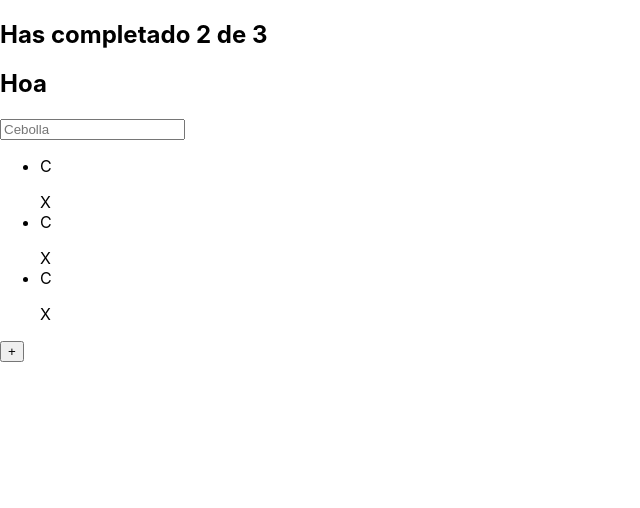
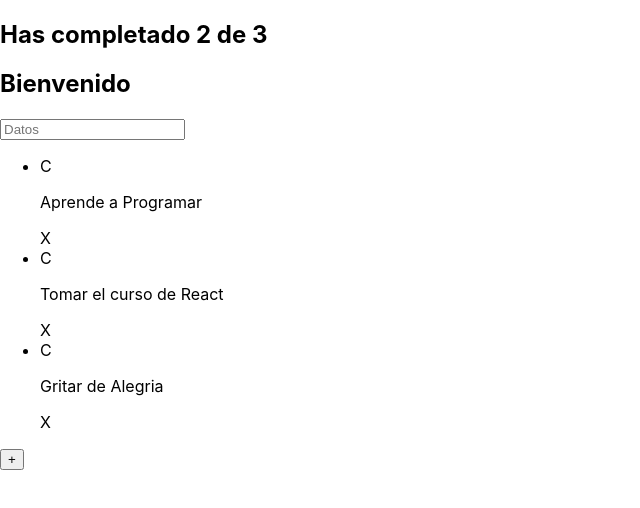
Before and after one commit to wr-vasquez/IntroductionReact, a React (Create React App) app in the folder introduction-react/: page / in a window 1280 px wide. Shown: the top 508 px of the page, without its empty margins (0-640 px from the left). Built offline with nearby package versions, Linux system fonts and the light colour scheme.

Commit message:
Second commit

```diff
--- a/introduction-react/src/App.js
+++ b/introduction-react/src/App.js
@@ -8,7 +8,7 @@ import { TodoItem } from './TodoItem';
 import { CreateTodoButton } from './CreateTodoButton';
 
 const todos =[
-  { text: 'Cortar Cebolla', completed:false},
+  { text: 'Aprende a Programar', completed:false},
   { text: 'Tomar el curso de React', completed:false},
   { text: 'Gritar de Alegria', completed:false}
 ]
@@ -18,12 +18,12 @@ function App() {
       <TodoCounter />
 
     <TodoSearch />
-    <input placeholder ="Cebolla" />
+    <input placeholder ="Datos" />
 
     <TodoList>
         {/* Se crea una arrow function para recorrer o mapear los datos de un array */}
       {todos.map(todo => (
-        <TodoItem/>
+        <TodoItem key={todo.text} text={todo.text} /> /*Con el key identificamos lso todos */
 
         ))}
 
--- a/introduction-react/src/TodoSearch.js
+++ b/introduction-react/src/TodoSearch.js
@@ -2,7 +2,7 @@ import React from "react";
 
 function TodoSearch(){
     return(
-        <h2>Hoa</h2>
+        <h2>Bienvenido</h2>
 
     );
 }
```
